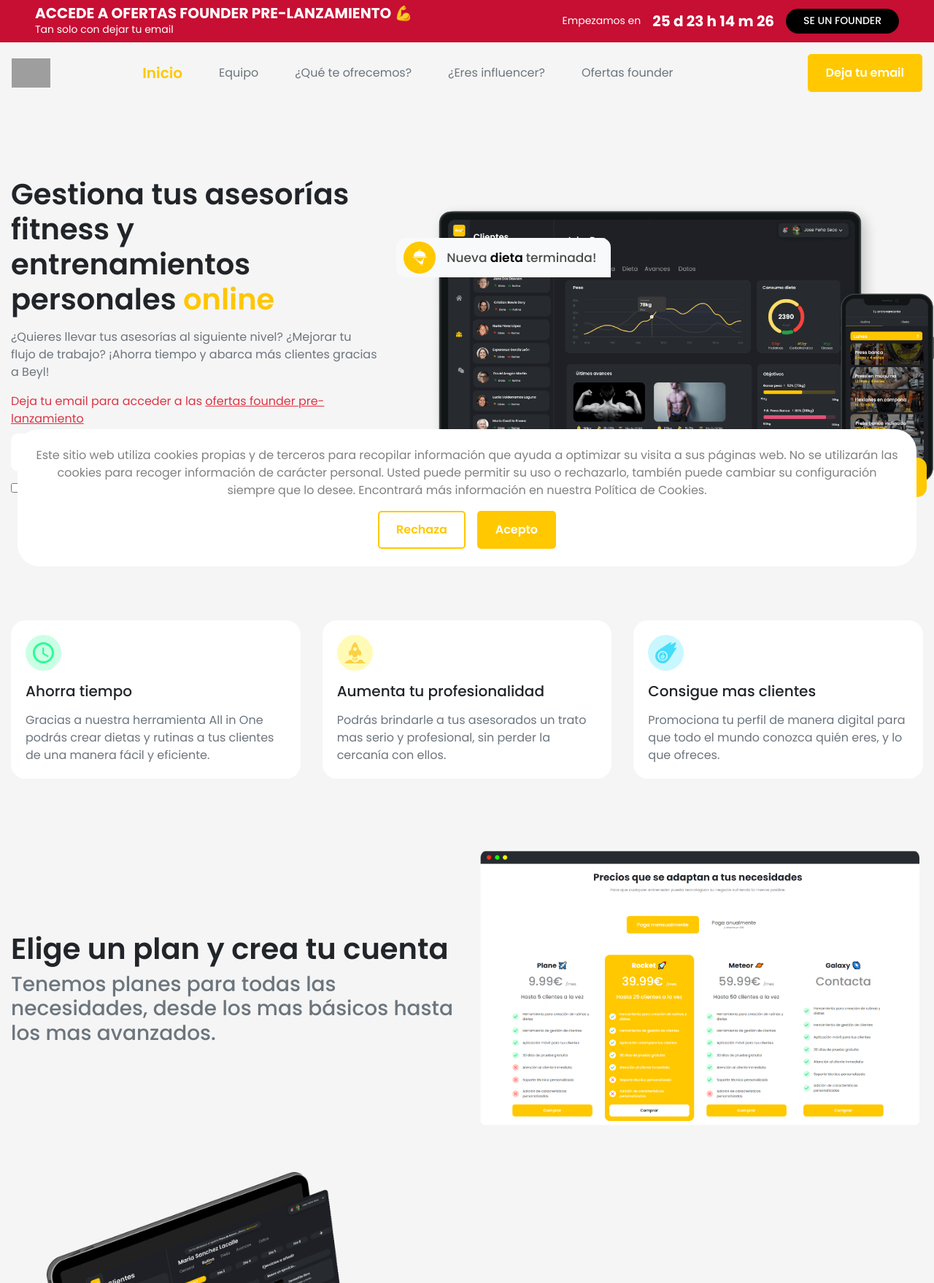
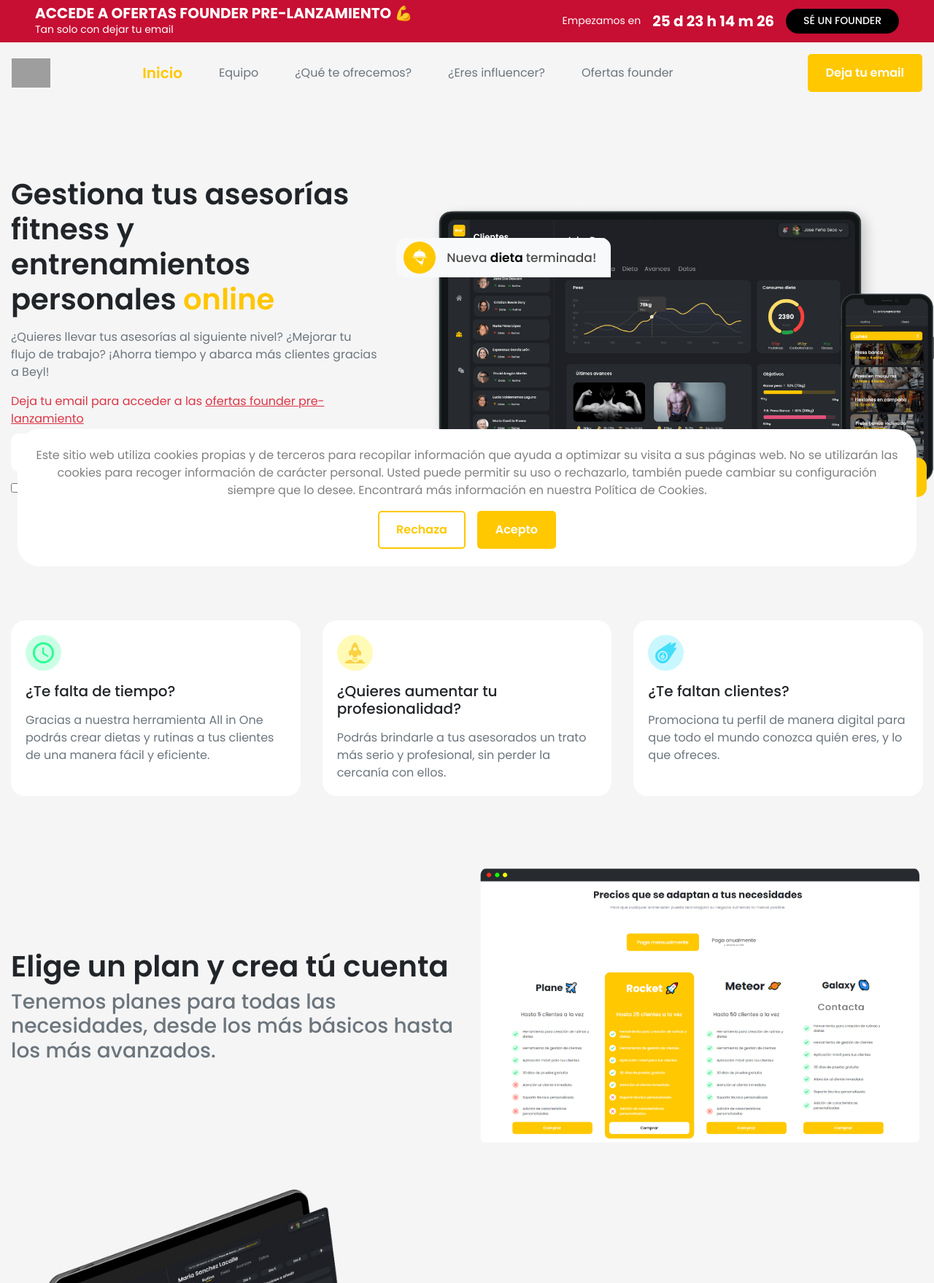
Before and after one commit to josericardopenase/beyl_landing_heroku, a Django app: page / in a window 1280 px wide. Shown: the top 1758 px of the page at 73% size. Run offline with Django 3.2, Linux system fonts and the light colour scheme; some libraries are stand-ins or nearby versions; grey boxes are pictures that could not be loaded.

Commit message:
hello world

```diff
--- a/static/javascript/cookie_policy.js
+++ b/static/javascript/cookie_policy.js
@@ -60,4 +60,11 @@ function activateCookies(){
         a.appendChild(r);
     })(window,document,'https://static.hotjar.com/c/hotjar-','.js?sv=');
 
+
+    window.dataLayer = window.dataLayer || [];
+    function gtag(){dataLayer.push(arguments);}
+    gtag('js', new Date());
+
+    gtag('config', 'G-RXP585PX3C');
+
 }
--- a/templates/navigation/header.html
+++ b/templates/navigation/header.html
@@ -14,7 +14,7 @@
         <h5 id="timer">08 : 00 : 55 : 29</h5>
 
         <a class="ml-3" href="{% url 'ofertas' %}">
-            SE UN FOUNDER
+            SÉ UN FOUNDER
         </a>
     </div>
 
--- a/templates/pages/home.html
+++ b/templates/pages/home.html
@@ -88,7 +88,7 @@
                <img class="card-img-top text-white" src="{% static 'images/icons/clock.svg' %}" width= "32" alt="Card image cap">
             </div>
 
-           <h5 class="card-title mb-3 mt-3">Ahorra tiempo</h5>
+           <h5 class="card-title mb-3 mt-3">¿Te falta de tiempo?</h5>
            <p class="card-text text-secondary">Gracias a nuestra herramienta All in One podrás crear dietas y rutinas a tus clientes de una manera fácil y eficiente.</p>
 
          </div>
@@ -108,10 +108,10 @@
                <img class="card-img-top" src="{% static 'images/icons/rocket.svg' %}" width= "32" alt="Card image cap">
             </div>
 
-           <h5 class="card-title mb-3 mt-3">Aumenta tu profesionalidad</h5>
+           <h5 class="card-title mb-3 mt-3">¿Quieres aumentar tu profesionalidad?</h5>
            <p class="card-text text-secondary">
               Podrás brindarle
-              a tus asesorados un trato mas serio y profesional,
+              a tus asesorados un trato más serio y profesional,
               sin perder la cercanía con ellos.</p>
 
          </div>
@@ -132,7 +132,7 @@
                <img class="card-img-top" src="{% static 'images/icons/meteor.svg' %}" width= "32" alt="Card image cap">
             </div>
 
-            <h5 class="card-title mb-3 mt-3">Consigue mas clientes</h5>
+            <h5 class="card-title mb-3 mt-3">¿Te faltan clientes?</h5>
             <p class="card-text text-secondary">
                   Promociona tu perfil de manera digital para que
                   todo el mundo conozca quién eres, y lo que ofreces.
@@ -161,15 +161,15 @@
 
       <div class="col-lg-6 mb-4 mb-lg-0" data-aos="fade-right" data-aos-duration="1000">
 
-         <h1> <bold>Elige un plan y crea tu cuenta</bold></h1>
-         <h3 class="text-secondary mt-2">Tenemos planes para todas las necesidades, desde los mas básicos hasta los mas avanzados.</h3>
+         <h1> <bold>Elige un plan y crea tú cuenta</bold></h1>
+         <h3 class="text-secondary mt-2">Tenemos planes para todas las necesidades, desde los más básicos hasta los más avanzados.</h3>
 
       </div>
 
 
       <div class="col-lg-6" data-aos="zoom-out" data-aos-duration="1000">
 
-         <img class="card-img-top" src="{% static 'images/mockups/imagen3.png' %}" width= "100%" alt="Card image cap">
+         <img class="card-img-top" src="{% static 'images/mockups/precios.png' %}" width= "100%" alt="Card image cap">
 
       </div>
 
@@ -212,7 +212,7 @@
 
       <div class="col-lg-7" data-aos-duration="1000" data-aos-delay="500" data-aos-anchor-placement="top-center">
 
-         <h1> <bold>Tanto tu como tus clientes tendrán acceso a nuestra app móvil </bold></h1>
+         <h1> <bold>Tanto tú como tus clientes tendrán acceso a nuestra app móvil </bold></h1>
          <h3 class="text-secondary mt-2">Desde ahí podrán ver sus entrenamientos, dietas, contactar contigo, y guardar sus progresos.</h3>
 
       </div>
```
Also changed, not shown: static/images/mockups/precios.png (added).
